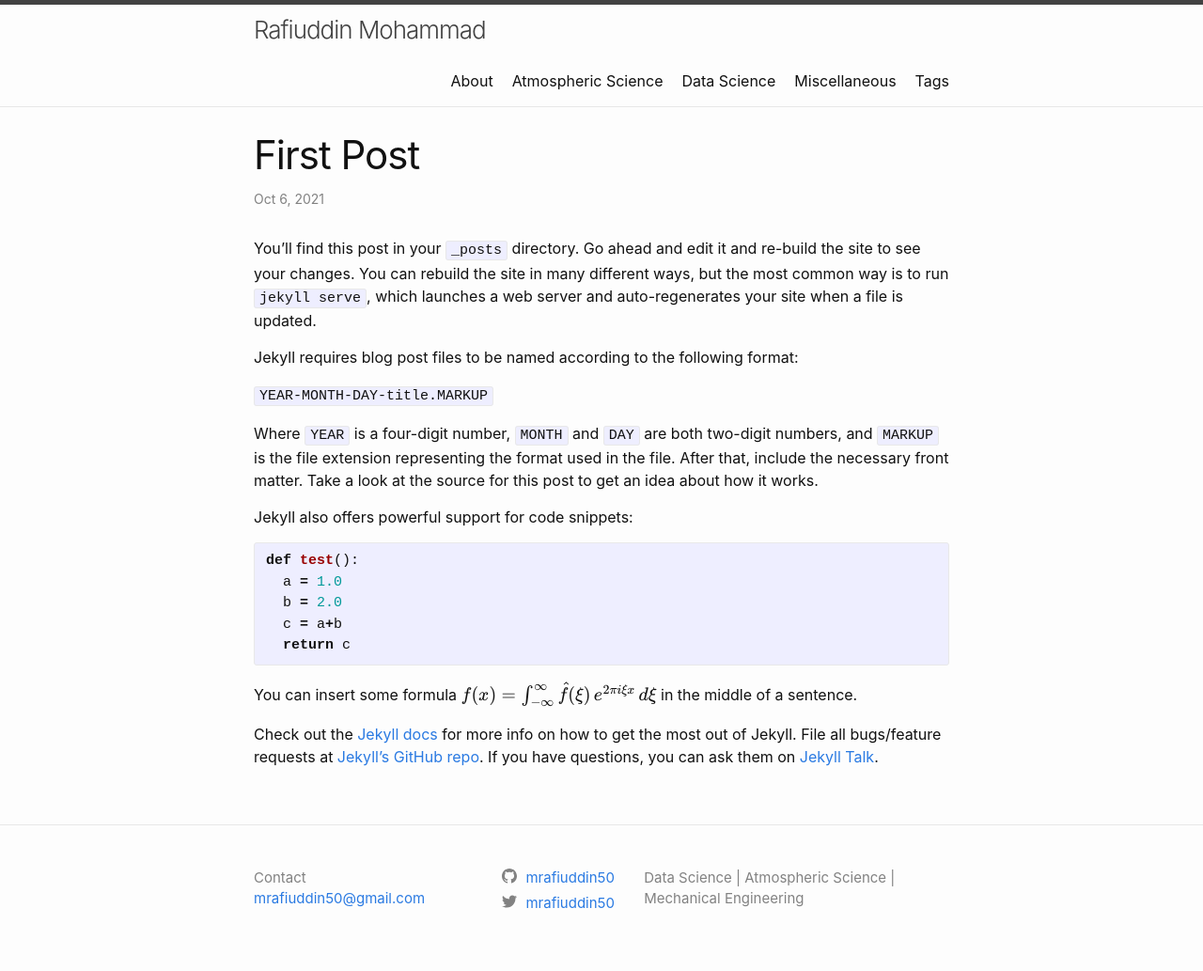
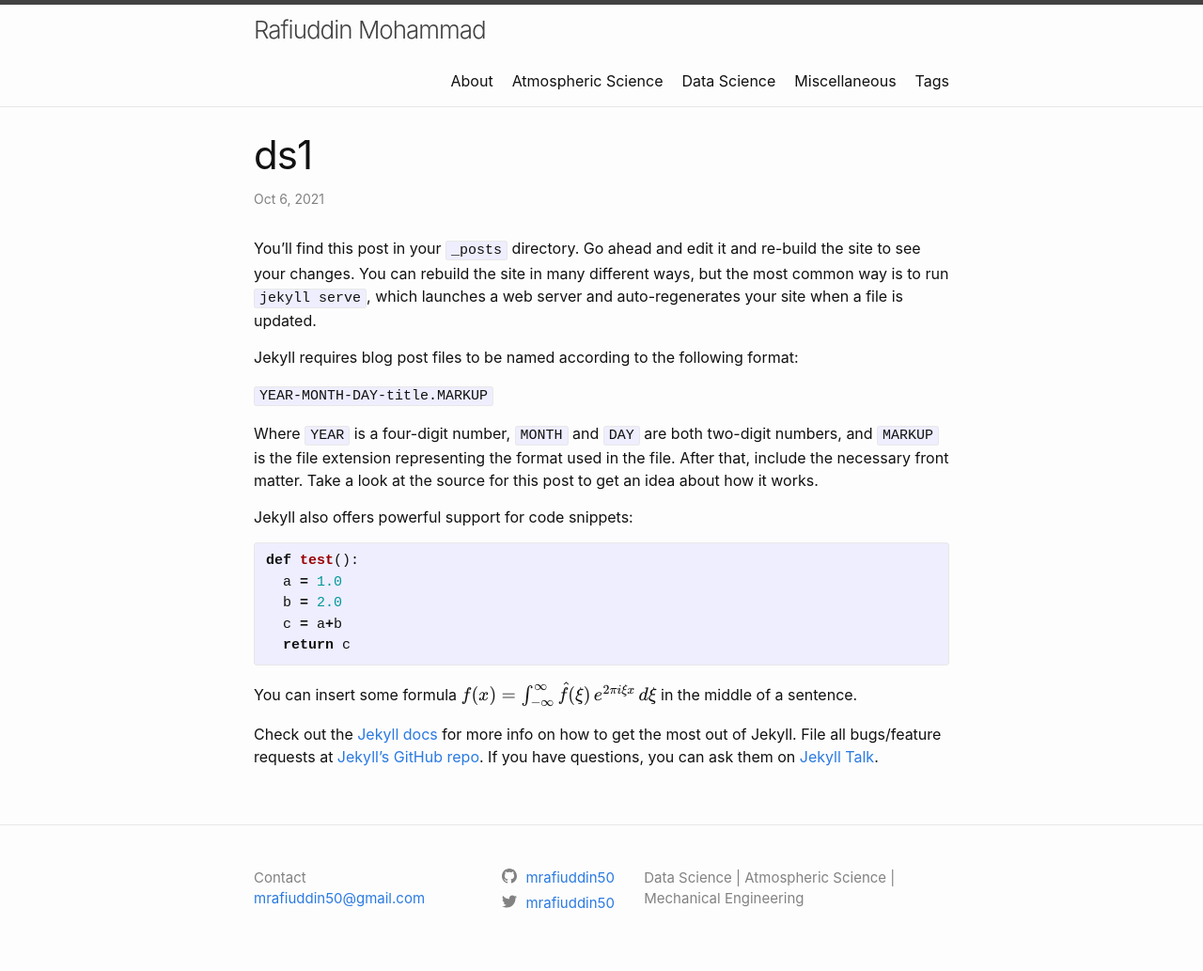
Before and after one commit to mrafiuddin50/mrafiuddin50.github.io, a Jekyll site: the page built from _data_science/2021-10-06-ds1.markdown, in a window 1280 px wide. Shown: the whole page at 94% size. Built offline with Jekyll 4.4.1, drawn with Linux system fonts in a browser that asks for light colours; formulas are drawn with MathJax 3.

```diff
--- a/_atmospheric/2021-10-06-test.markdown
+++ b/_atmospheric/2021-10-06-test.markdown
@@ -1,6 +1,6 @@
 ---
 layout: post
-title:  "First Post"
+title:  "test"
 date:   2021-10-06 22:48:38 +0530
 categories: atmospheric
 feature_image: https://historyofinformation.com/images/0075a%20Large.jpg
--- a/_data_science/2021-10-06-ds1.markdown
+++ b/_data_science/2021-10-06-ds1.markdown
@@ -1,6 +1,6 @@
 ---
 layout: post
-title:  "First Post"
+title:  "ds1"
 date:   2021-10-06 22:48:38 +0530
 categories: data_science
 ---
```
